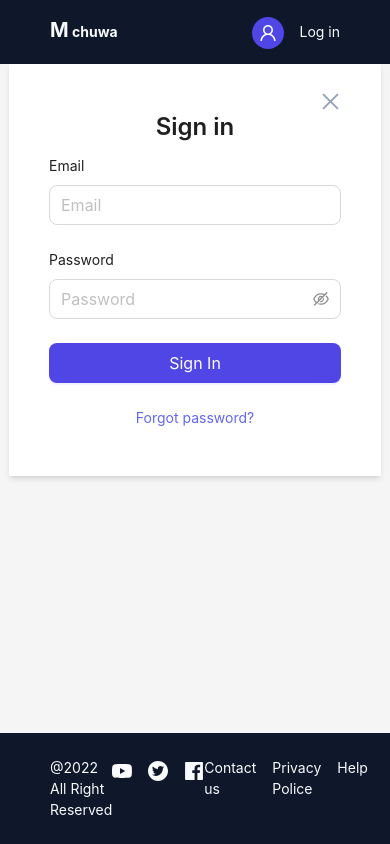
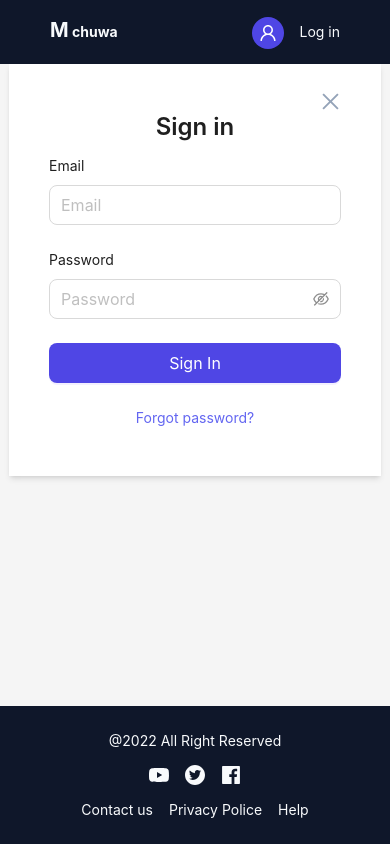
Before and after one commit to aMaverickDragonfruit/employmentManagementSystem, a React (Vite) app in the folder client/: page /login in a window 390 px wide. Built offline with nearby package versions, Linux system fonts and the light colour scheme.

Commit message:
added responsive style to footer

```diff
--- a/client/src/components/layout/Footer.jsx
+++ b/client/src/components/layout/Footer.jsx
@@ -6,12 +6,20 @@
   FacebookFilled,
 } from '@ant-design/icons';
 
-const footerStyle = {
-  backgroundColor: '#0F172A',
-  color: '#F8FAFC',
-  display: 'flex',
-  justifyContent: 'space-between',
-};
+import styled from 'styled-components';
+
+const StyledFooter = styled(Footer)`
+  background-color: #0f172a;
+  color: #f8fafc;
+  display: flex;
+  justify-content: space-between;
+
+  @media (max-width: 800px) {
+    flex-direction: column;
+    align-items: center;
+    gap: 10px;
+  }
+`;
 
 const Options = ({ options, optionsStyle, itemsStyle }) => {
   return (
@@ -38,7 +46,7 @@
   const services = ['Contact us', 'Privacy Police', 'Help'];
 
   return (
-    <Footer style={footerStyle}>
+    <StyledFooter>
       <p>@2022 All Right Reserved</p>
 
       <Options
@@ -51,6 +59,6 @@
         options={services}
         optionsStyle={''}
       ></Options>
-    </Footer>
+    </StyledFooter>
   );
 }
```
